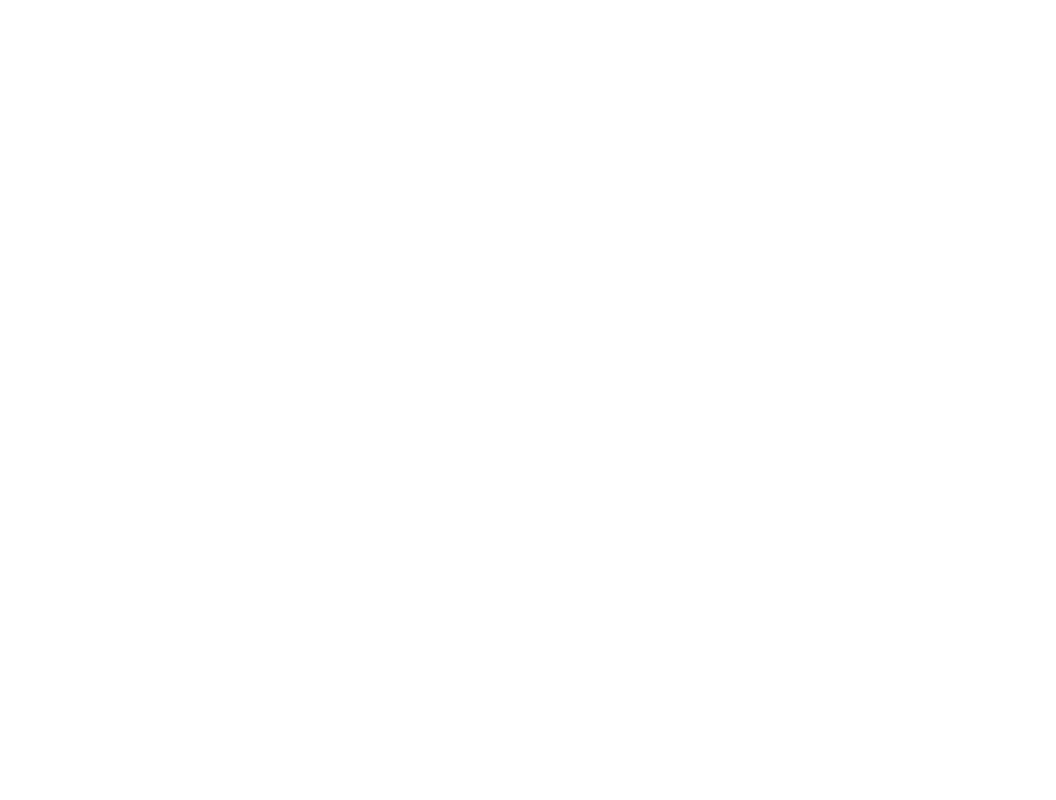
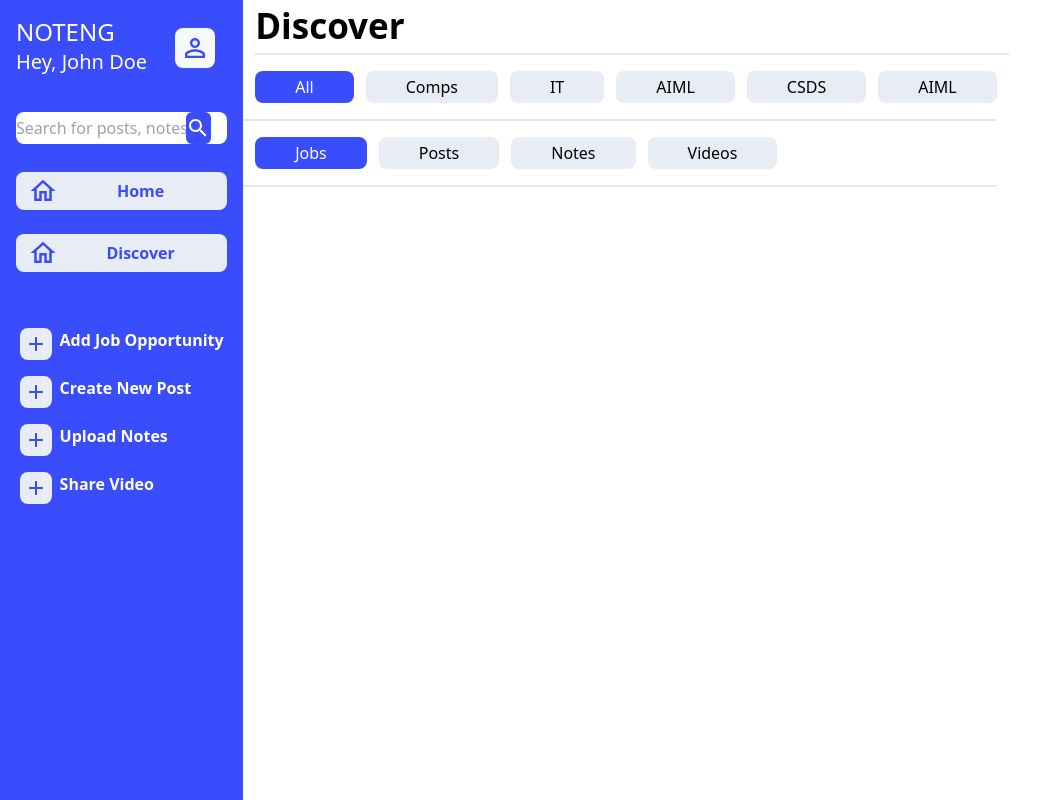
Before and after one commit to djunicode/noteng, a React (Create React App) app: page /DiscoverPage in a window 1280 px wide. Before the commit this address had no page. Shown: the whole page, without its empty margins (0-1056 px from the left). Built offline with nearby package versions, Linux system fonts and the light colour scheme.

Commit message:
Add discover page

```diff
--- a/src/App.js
+++ b/src/App.js
@@ -11,6 +11,7 @@
 import NewNotes from './Components/Notes/NewNotes';
 import ViewNote from './Components/Notes/ViewNote';
 import UploadVideo from './Pages/UploadVideo';
+import DiscoverPage from './Pages/DiscoverPage';
 
 function App() {
   return (
@@ -26,6 +27,7 @@
         <Route path='/profile' element={< Profile />} />
         <Route path='/createnote' element={< NewNotes />} />
         <Route path='/uploadvideo' element={< UploadVideo />} />
+        <Route path='/DiscoverPage' element={<DiscoverPage/>}/>
       </Routes>
     </BrowserRouter>
   );
--- /dev/null
+++ b/src/Components/Discover/Discover.jsx
@@ -0,0 +1,52 @@
+import React from 'react'
+
+function Discover() {
+  return (
+    <div className='flex w-full'>
+
+        <div className='flex  lg:flex-col justify-center  md:justify-start w-full' >
+
+        <div className='flex flex-col justify-center lg:justify-start '>
+        <p className='ml-3 font-bold text-[35px] border-b-2 w-full'>Discover</p>
+            <div className='flex flex-col md:flex-row border-b-2 w-full pb-4'>
+            <div className=' ml-3 mt-4 px-10 py-1 rounded-lg bg-custom-blue text-white' >
+                <p>All </p>
+            </div>
+            <div className=' ml-3 mt-4 px-10 py-1 rounded-lg bg-custom-gray' >
+                <p>Comps </p>
+            </div>
+            <div className=' ml-3 mt-4 px-10 py-1 rounded-lg bg-custom-gray' >
+                <p>IT </p>
+            </div>
+            <div className=' ml-3 mt-4 px-10 py-1 rounded-lg bg-custom-gray' >
+                <p>AIML </p>
+            </div>
+            <div className=' ml-3 mt-4 px-10 py-1 rounded-lg bg-custom-gray' >
+                <p>CSDS </p>
+            </div>
+            <div className=' ml-3 mt-4 px-10 py-1 rounded-lg bg-custom-gray' >
+                <p>AIML </p>
+            </div>
+            </div>
+            <div className='flex flex-col md:flex-row border-b-2 w-full pb-4'>
+            <div className=' ml-3 mt-4 px-10 py-1 rounded-lg bg-custom-blue text-white' >
+                <p>Jobs </p>
+            </div>
+            <div className=' ml-3 mt-4 px-10 py-1 rounded-lg bg-custom-gray' >
+                <p>Posts </p>
+            </div>
+            <div className=' ml-3 mt-4 px-10 py-1 rounded-lg bg-custom-gray' >
+                <p>Notes </p>
+            </div>
+            <div className=' ml-3 mt-4 px-10 py-1 rounded-lg bg-custom-gray' >
+                <p>Videos </p>
+            </div>
+
+            </div>
+        </div>
+        </div>
+    </div>
+  )
+}
+
+export default Discover
--- a/src/Components/Home/Sidebar.jsx
+++ b/src/Components/Home/Sidebar.jsx
@@ -31,6 +31,9 @@
   function toggleSidebar() {
     setIsOpen(!isOpen);
     document.body.style.overflowY = isOpen ? 'auto' : 'hidden';
+  }
+  function Discover(){
+    navigate('/DiscoverPage');
   }
 
   return (
@@ -72,7 +75,7 @@
           </div>
           <div className='flex bg-custom-gray rounded-l-lg rounded-r-lg mx-4 my-3 p-1 '>
             <div className='pl-2 cursor-pointer'>
-              <HomeOutlinedIcon style={{ width: '30px', height: '30px', color: '#394DFD' }} />
+              <HomeOutlinedIcon style={{ width: '30px', height: '30px', color: '#394DFD' }} onClick={Discover}/>
             </div>
             <p className='flex items-center text-center font-bold text-custom-blue font-poppins ml-auto mr-auto'>Discover</p>
           </div>
--- /dev/null
+++ b/src/Pages/DiscoverPage.jsx
@@ -0,0 +1,17 @@
+import React from 'react'
+import Sidebar from '../Components/Home/Sidebar'
+import Discover from '../Components/Discover/Discover'
+
+function DiscoverPage() {
+  return (
+    <div className='flex flex-col lg:flex-row'>
+        <Sidebar/>
+        <div className='flex '>
+            <Discover/>
+        </div>
+
+    </div>
+  )
+}
+
+export default DiscoverPage
```
